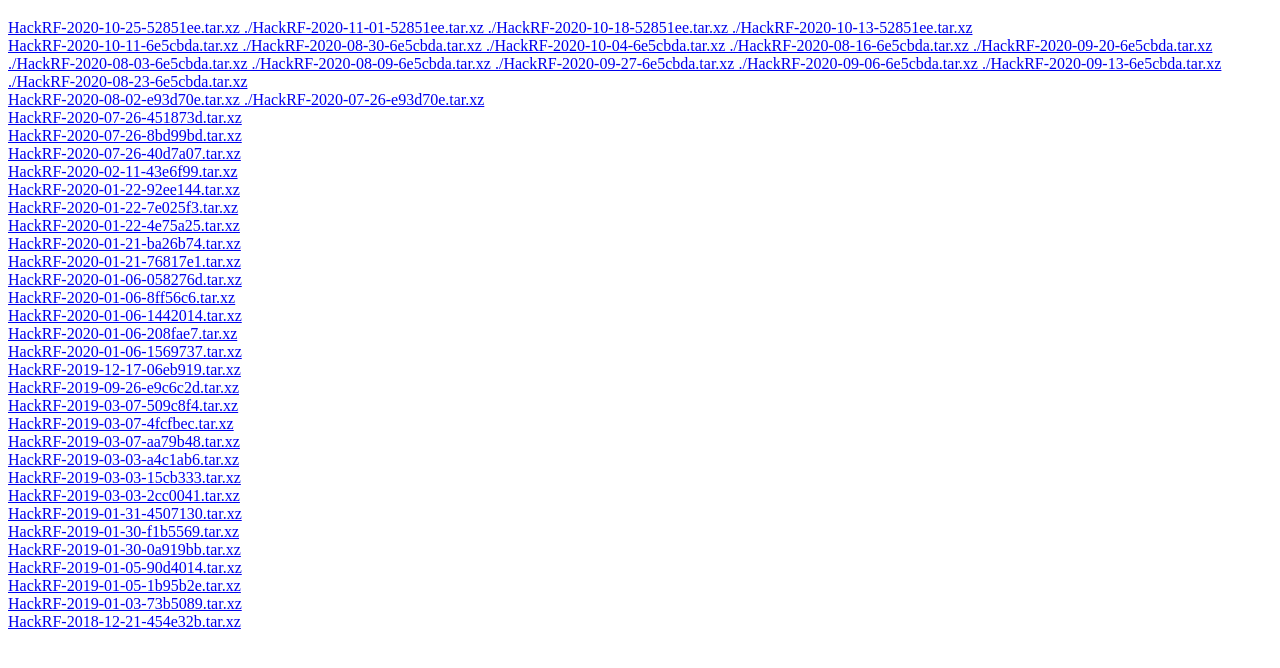
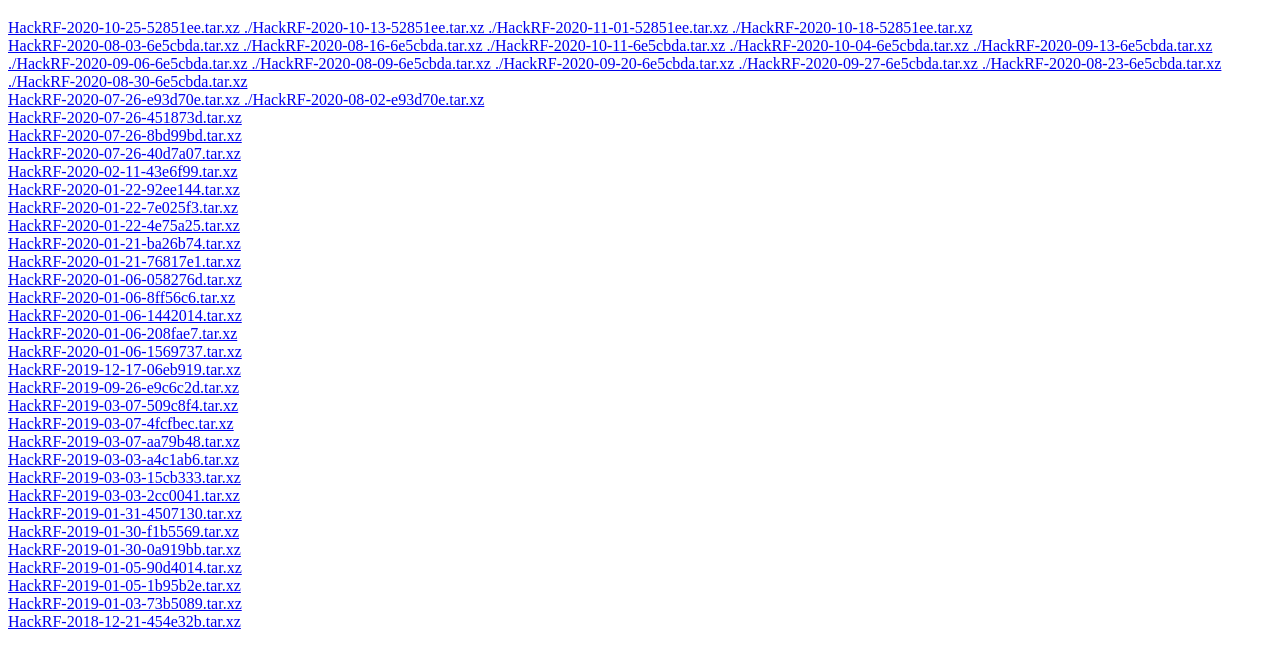
Before and after one commit to greatscottgadgets/hackrf-nightly, a plain HTML site: page index.html in a window 1280 px wide. Shown: the part 36-704 px from the top of the page. Drawn offline with Linux system fonts and the light colour scheme.

Commit message:
Build products for 52851ee, built on osx, log: https://travis-ci.org/mossmann/hackrf/builds/740599582

```diff
--- a/index.html
+++ b/index.html
@@ -8,36 +8,36 @@
 <h2>HackRF Nightly Builds</h2>
 
 <a href="https://greatscottgadgets.github.io/hackrf-nightly/HackRF-2020-10-25-52851ee.tar.xz
+./HackRF-2020-10-13-52851ee.tar.xz
 ./HackRF-2020-11-01-52851ee.tar.xz
-./HackRF-2020-10-18-52851ee.tar.xz
-./HackRF-2020-10-13-52851ee.tar.xz">HackRF-2020-10-25-52851ee.tar.xz
+./HackRF-2020-10-18-52851ee.tar.xz">HackRF-2020-10-25-52851ee.tar.xz
+./HackRF-2020-10-13-52851ee.tar.xz
 ./HackRF-2020-11-01-52851ee.tar.xz
-./HackRF-2020-10-18-52851ee.tar.xz
-./HackRF-2020-10-13-52851ee.tar.xz</a><br />
-<a href="https://greatscottgadgets.github.io/hackrf-nightly/HackRF-2020-10-11-6e5cbda.tar.xz
-./HackRF-2020-08-30-6e5cbda.tar.xz
+./HackRF-2020-10-18-52851ee.tar.xz</a><br />
+<a href="https://greatscottgadgets.github.io/hackrf-nightly/HackRF-2020-08-03-6e5cbda.tar.xz
+./HackRF-2020-08-16-6e5cbda.tar.xz
+./HackRF-2020-10-11-6e5cbda.tar.xz
 ./HackRF-2020-10-04-6e5cbda.tar.xz
+./HackRF-2020-09-13-6e5cbda.tar.xz
+./HackRF-2020-09-06-6e5cbda.tar.xz
+./HackRF-2020-08-09-6e5cbda.tar.xz
+./HackRF-2020-09-20-6e5cbda.tar.xz
+./HackRF-2020-09-27-6e5cbda.tar.xz
+./HackRF-2020-08-23-6e5cbda.tar.xz
+./HackRF-2020-08-30-6e5cbda.tar.xz">HackRF-2020-08-03-6e5cbda.tar.xz
 ./HackRF-2020-08-16-6e5cbda.tar.xz
+./HackRF-2020-10-11-6e5cbda.tar.xz
+./HackRF-2020-10-04-6e5cbda.tar.xz
+./HackRF-2020-09-13-6e5cbda.tar.xz
+./HackRF-2020-09-06-6e5cbda.tar.xz
+./HackRF-2020-08-09-6e5cbda.tar.xz
 ./HackRF-2020-09-20-6e5cbda.tar.xz
-./HackRF-2020-08-03-6e5cbda.tar.xz
-./HackRF-2020-08-09-6e5cbda.tar.xz
 ./HackRF-2020-09-27-6e5cbda.tar.xz
-./HackRF-2020-09-06-6e5cbda.tar.xz
-./HackRF-2020-09-13-6e5cbda.tar.xz
-./HackRF-2020-08-23-6e5cbda.tar.xz">HackRF-2020-10-11-6e5cbda.tar.xz
-./HackRF-2020-08-30-6e5cbda.tar.xz
-./HackRF-2020-10-04-6e5cbda.tar.xz
-./HackRF-2020-08-16-6e5cbda.tar.xz
-./HackRF-2020-09-20-6e5cbda.tar.xz
-./HackRF-2020-08-03-6e5cbda.tar.xz
-./HackRF-2020-08-09-6e5cbda.tar.xz
-./HackRF-2020-09-27-6e5cbda.tar.xz
-./HackRF-2020-09-06-6e5cbda.tar.xz
-./HackRF-2020-09-13-6e5cbda.tar.xz
-./HackRF-2020-08-23-6e5cbda.tar.xz</a><br />
-<a href="https://greatscottgadgets.github.io/hackrf-nightly/HackRF-2020-08-02-e93d70e.tar.xz
-./HackRF-2020-07-26-e93d70e.tar.xz">HackRF-2020-08-02-e93d70e.tar.xz
-./HackRF-2020-07-26-e93d70e.tar.xz</a><br />
+./HackRF-2020-08-23-6e5cbda.tar.xz
+./HackRF-2020-08-30-6e5cbda.tar.xz</a><br />
+<a href="https://greatscottgadgets.github.io/hackrf-nightly/HackRF-2020-07-26-e93d70e.tar.xz
+./HackRF-2020-08-02-e93d70e.tar.xz">HackRF-2020-07-26-e93d70e.tar.xz
+./HackRF-2020-08-02-e93d70e.tar.xz</a><br />
 <a href="https://greatscottgadgets.github.io/hackrf-nightly/HackRF-2020-07-26-451873d.tar.xz">HackRF-2020-07-26-451873d.tar.xz</a><br />
 <a href="https://greatscottgadgets.github.io/hackrf-nightly/HackRF-2020-07-26-8bd99bd.tar.xz">HackRF-2020-07-26-8bd99bd.tar.xz</a><br />
 <a href="https://greatscottgadgets.github.io/hackrf-nightly/HackRF-2020-07-26-40d7a07.tar.xz">HackRF-2020-07-26-40d7a07.tar.xz</a><br />
```
